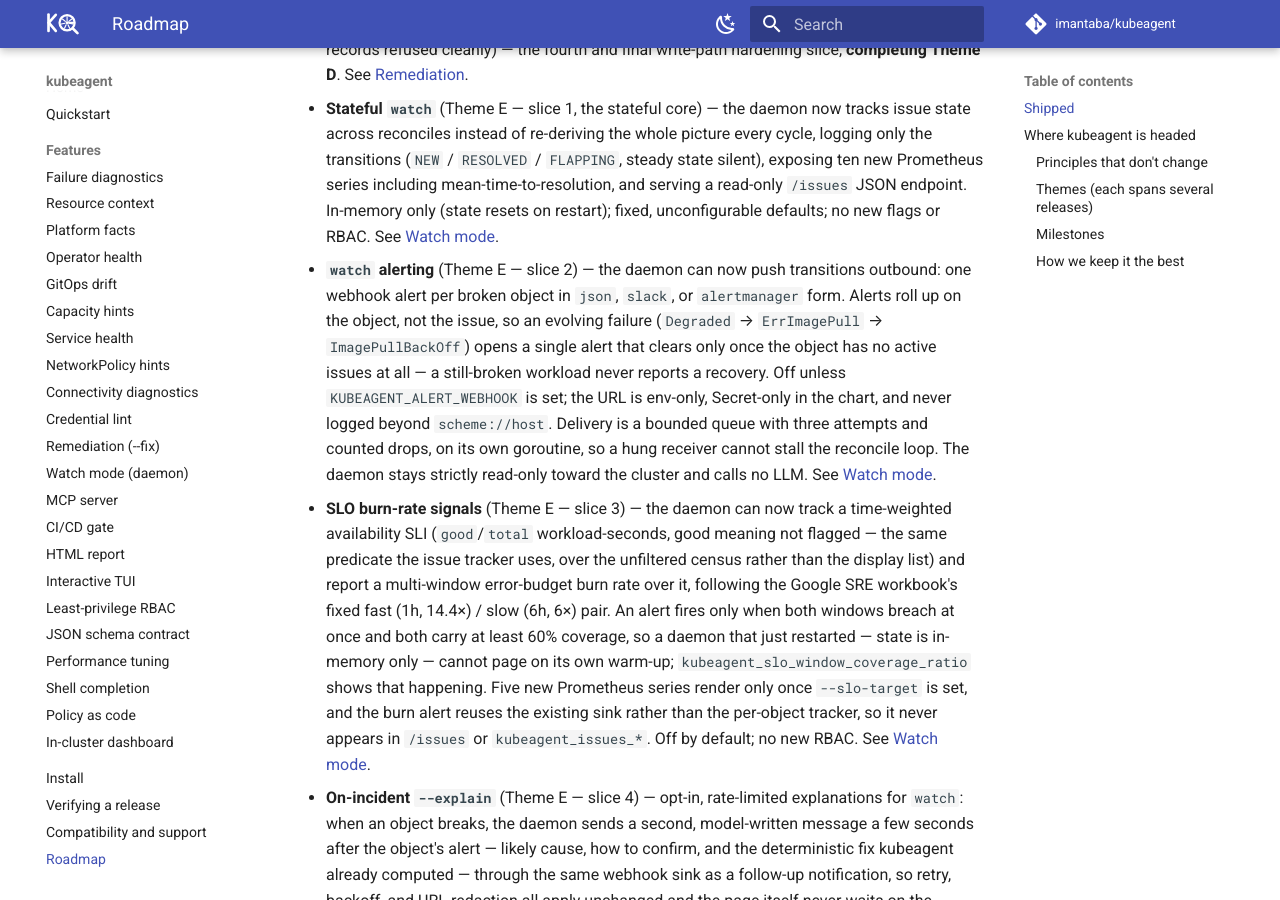
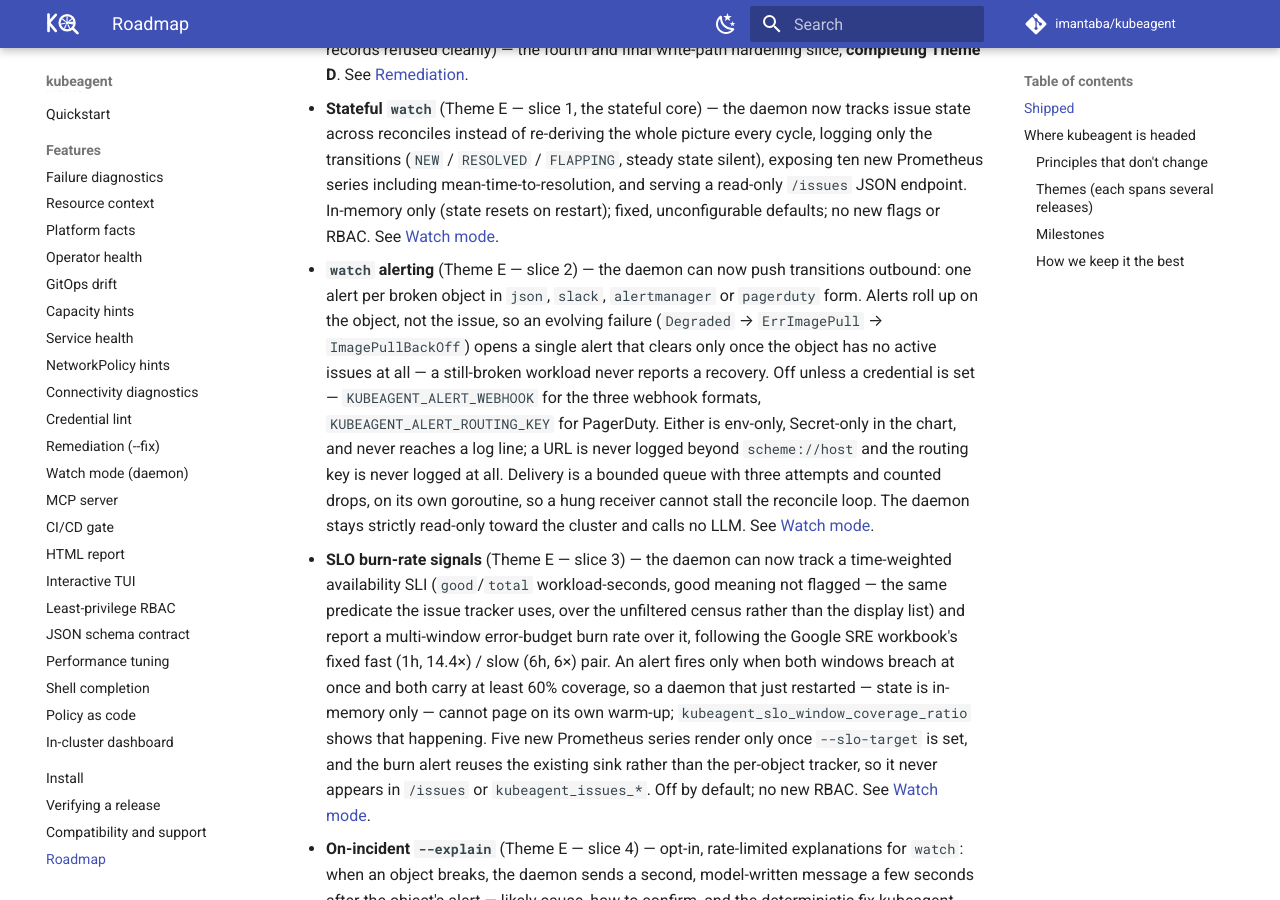
Before and after one commit to imantaba/kubeagent, an MkDocs documentation site: the page built from website/docs/roadmap.md, in a window 1280 px wide and 900 px high, scrolled down 5868 px. Built offline with MkDocs 1.6.1 and Material for MkDocs 9.7.7, drawn with Linux system fonts in a browser that asks for light colours; comment, search, counter and statistics services are not loaded.

Commit message:
docs: name the pagerduty receiver in the two places the v1.3.0 docs pass missed
The Theme E slice-2 roadmap entry still enumerated three formats and still
said alerting is off unless KUBEAGENT_ALERT_WEBHOOK is set, which stopped
being true when the routing key became a second enabling credential. The
json-schema page's list of deliberately unversioned documents named Slack's
and Alertmanager's bodies as receiver-owned shapes but not PagerDuty's, which
is the same case for the same reason.

Signed-off-by: imantaba <itn.taba@gmail.com>

```diff
--- a/website/docs/roadmap.md
+++ b/website/docs/roadmap.md
@@ -289,13 +289,16 @@
   [Watch mode](features/watch-mode.md#issue-tracking-state-across-reconciles).
 
 - **`watch` alerting** (Theme E — slice 2) — the daemon can now push transitions
-  outbound: one webhook alert per broken object in `json`, `slack`, or
-  `alertmanager` form. Alerts roll up on the object, not the issue, so an
+  outbound: one alert per broken object in `json`, `slack`, `alertmanager` or
+  `pagerduty` form. Alerts roll up on the object, not the issue, so an
   evolving failure (`Degraded` → `ErrImagePull` → `ImagePullBackOff`) opens a
   single alert that clears only once the object has no active issues at all —
-  a still-broken workload never reports a recovery. Off unless
-  `KUBEAGENT_ALERT_WEBHOOK` is set; the URL is env-only, Secret-only in the
-  chart, and never logged beyond `scheme://host`. Delivery is a bounded queue
+  a still-broken workload never reports a recovery. Off unless a credential is
+  set — `KUBEAGENT_ALERT_WEBHOOK` for the three webhook formats,
+  `KUBEAGENT_ALERT_ROUTING_KEY` for PagerDuty. Either is env-only, Secret-only
+  in the chart, and never reaches a log line; a URL is never logged beyond
+  `scheme://host` and the routing key is never logged at all. Delivery is a
+  bounded queue
   with three attempts and counted drops, on its own goroutine, so a hung
   receiver cannot stall the reconcile loop. The daemon stays strictly
   read-only toward the cluster and calls no LLM. See
```
Also changed, not shown: website/docs/features/json-schema.md (+5 -4 lines).
